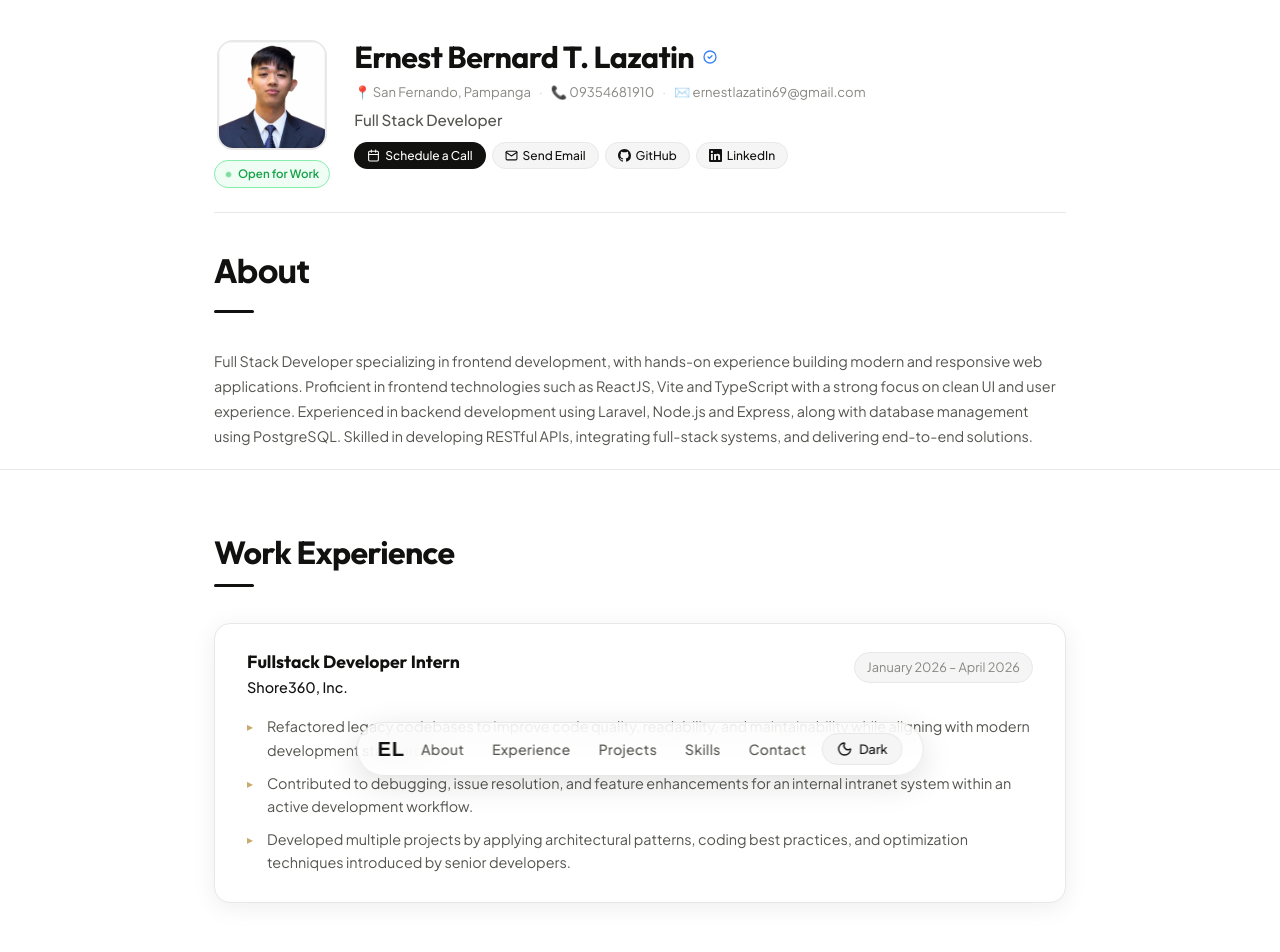
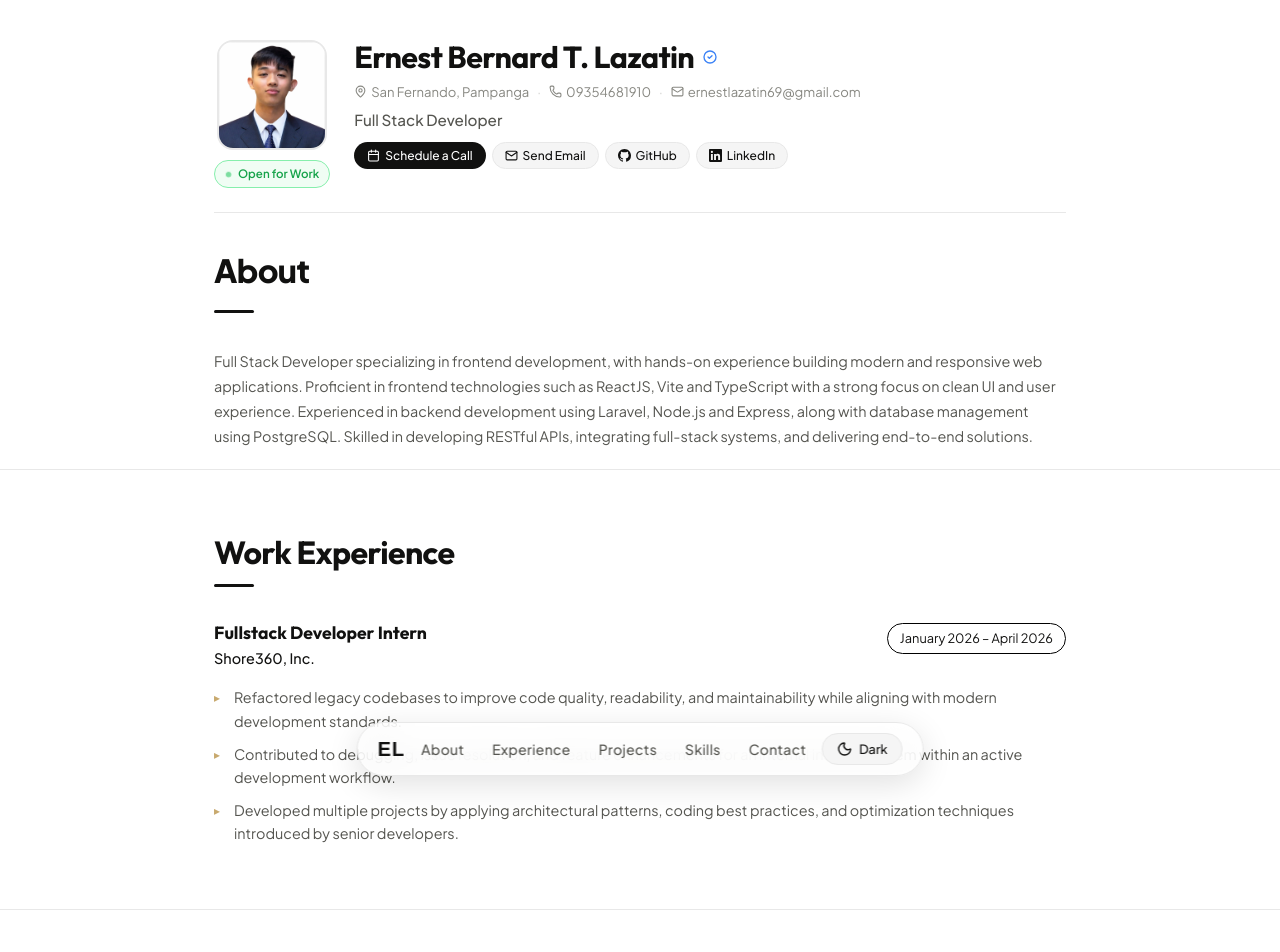
Before and after one commit to lilernestooo/Ernest-Portfolio, a React (Vite) app: page / in a window 1280 px wide. Shown: the top 952 px of the page. Built offline with nearby package versions, Linux system fonts and the light colour scheme.

Commit message:
Features: design changes

```diff
--- a/src/App.jsx
+++ b/src/App.jsx
@@ -16,9 +16,9 @@ export default function App() {
       <main>
         <Hero theme={theme} />
         <Experience />
+        <Education />
         <Projects />
         <Skills />
-        <Education />
         <Contact />
       </main>
       <footer className={styles.footer}>
--- a/src/components/Experience.jsx
+++ b/src/components/Experience.jsx
@@ -7,7 +7,7 @@ export default function Experience() {
       <div className="container">
         <h2 className={styles.heading}>Work Experience</h2>
         {data.experience.map((job, i) => (
-          <div key={i} className={styles.card}>
+          <div key={i} >
             <div className={styles.cardHeader}>
               <div>
                 <h3 className={styles.role}>{job.role}</h3>
--- a/src/components/Hero.jsx
+++ b/src/components/Hero.jsx
@@ -1,5 +1,6 @@
 import profileLight from '../assets/profile-light.png'
 import profileDark from '../assets/profile-dark.png'
+import { MapPin, Phone, Mail } from 'lucide-react'
 import { data } from '../data.js'
 import styles from './Hero.module.css'
 
@@ -37,17 +38,18 @@ export default function Hero({ theme }) {
               </div>
 
               <div className={styles.metaRow}>
-                <p className={styles.location}>📍 {data.location}</p>
+              <p className={styles.location}>
+                <MapPin size={13} strokeWidth={2} /> {data.location}
+              </p>
               <span className={styles.metaDot}>·</span>
               <a href="tel:09354681910" className={styles.metaLink}>
-                  📞 09354681910
+                <Phone size={13} strokeWidth={2} /> 09354681910
               </a>
               <span className={styles.metaDot}>·</span>
               <a href="mailto:ernestlazatin69@gmail.com" className={styles.metaLink}>
-                  ✉️ ernestlazatin69@gmail.com
+                <Mail size={13} strokeWidth={2} /> ernestlazatin69@gmail.com
               </a>
             </div>
-
               <p className={styles.title}>{data.title}</p>
 
               {/* Action buttons — sized to match old modeBadge */}
--- a/src/components/Hero.module.css
+++ b/src/components/Hero.module.css
@@ -104,6 +104,9 @@
   color: var(--text-muted);
   text-decoration: none;
   transition: color 0.2s ease;
+  display: inline-flex;   /* ADD */
+  align-items: center;    /* ADD */
+  gap: 4px;
 }
 
 .metaLink:hover {
@@ -274,3 +277,9 @@
 .aboutSection {
   padding-top: 8px;
 }
+
+.location {
+  display: flex;
+  align-items: center;
+  gap: 4px;
+}
--- a/src/components/Section.module.css
+++ b/src/components/Section.module.css
@@ -24,21 +24,6 @@
   border-radius: 99px;
 }
 
-/* === CARD === */
-.card {
-  background: var(--bg-card);
-  border: 1px solid var(--border);
-  border-radius: var(--radius);
-  padding: 28px 32px;
-  margin-bottom: 20px;
-  box-shadow: var(--shadow);
-  transition: box-shadow 0.25s ease, transform 0.25s ease;
-}
-.card:hover {
-  box-shadow: var(--shadow-hover);
-  transform: translateY(-2px);
-}
-
 .cardHeader {
   display: flex;
   justify-content: space-between;
@@ -63,12 +48,12 @@
 
 .period {
   font-size: 0.8rem;
-  color: var(--text-muted);
-  background: var(--bg-tag);
+  color: var(--black);
+  background: var(--white);
   padding: 4px 12px;
   border-radius: 99px;
   white-space: nowrap;
-  border: 1px solid var(--border);
+  border: 1px solid #000;
 }
 
 .bullets {
@@ -250,7 +235,6 @@
 
 @media (max-width: 640px) {
   .section { padding: 48px 0; }
-  .card { padding: 20px; }
   .contactCard { padding: 36px 24px; }
 }
 
```
Lines whose indentation alone changed are shown as unchanged.
